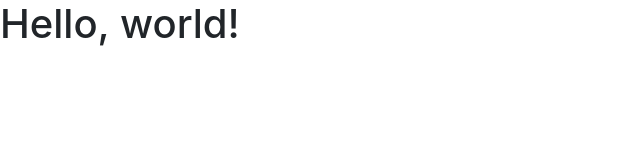
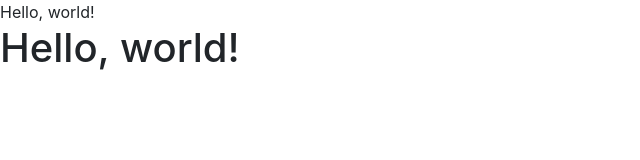
Before and after one commit to bsteinkirchner/bootstrap-boilerplate, a plain HTML site: page index.html in a window 1280 px wide. Shown: the whole page, without its empty margins (0-640 px from the left). Drawn offline with nearby package versions, Linux system fonts and the light colour scheme.

Commit message:
takehome

```diff
--- a/index.html
+++ b/index.html
@@ -7,6 +7,7 @@
 
     <!-- Bootstrap CSS -->
     <link rel="stylesheet" href="https://cdn.jsdelivr.net/npm/bootstrap@4.5.3/dist/css/bootstrap.min.css" integrity="sha384-TX8t27EcRE3e/ihU7zmQxVncDAy5uIKz4rEkgIXeMed4M0jlfIDPvg6uqKI2xXr2" crossorigin="anonymous">
+    <link rel="stylesheet" href="CSS/index.css"
 
     <title>Hello, world!</title>
   </head>
```
Also changed, not shown: CSS/index.css (added).
